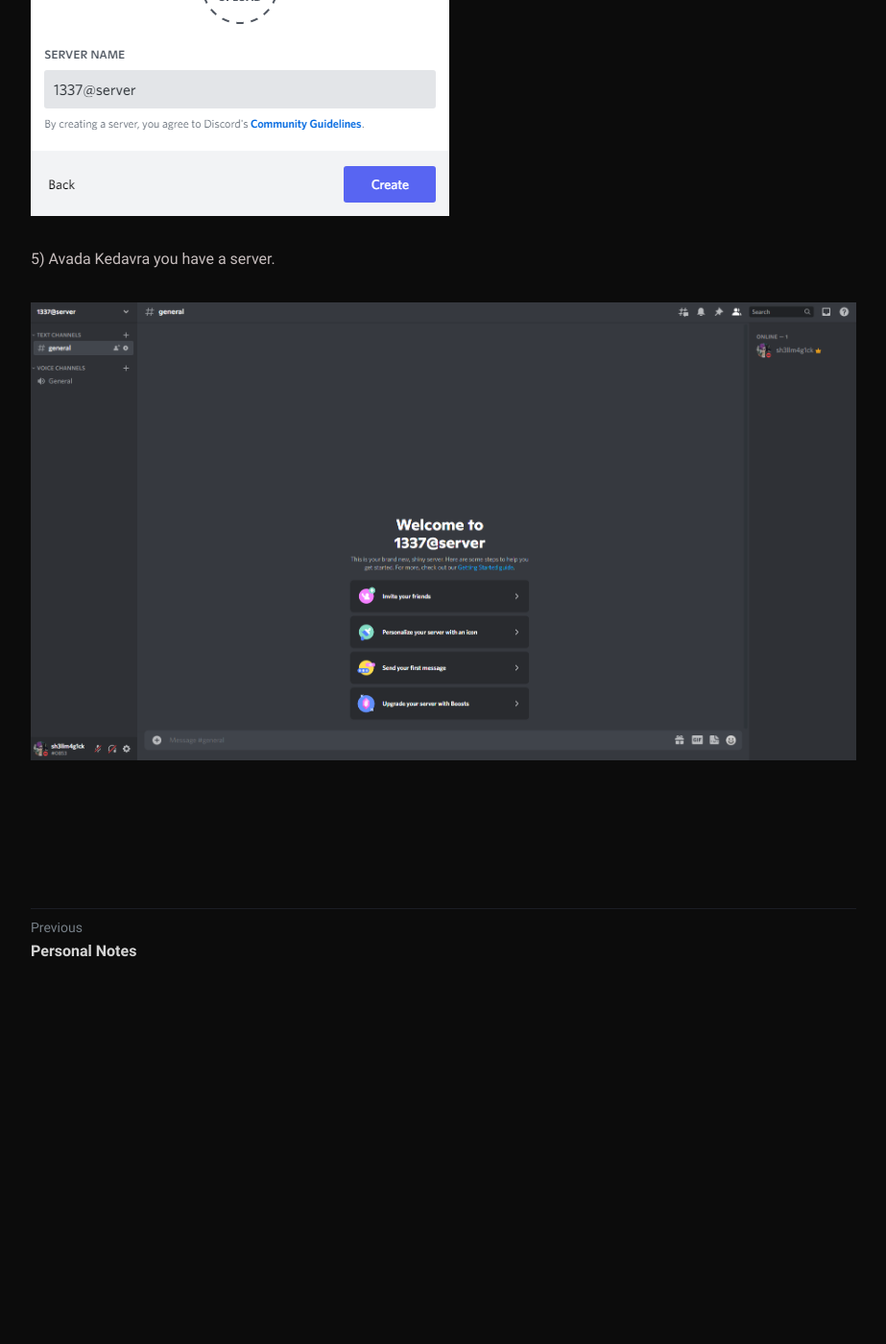
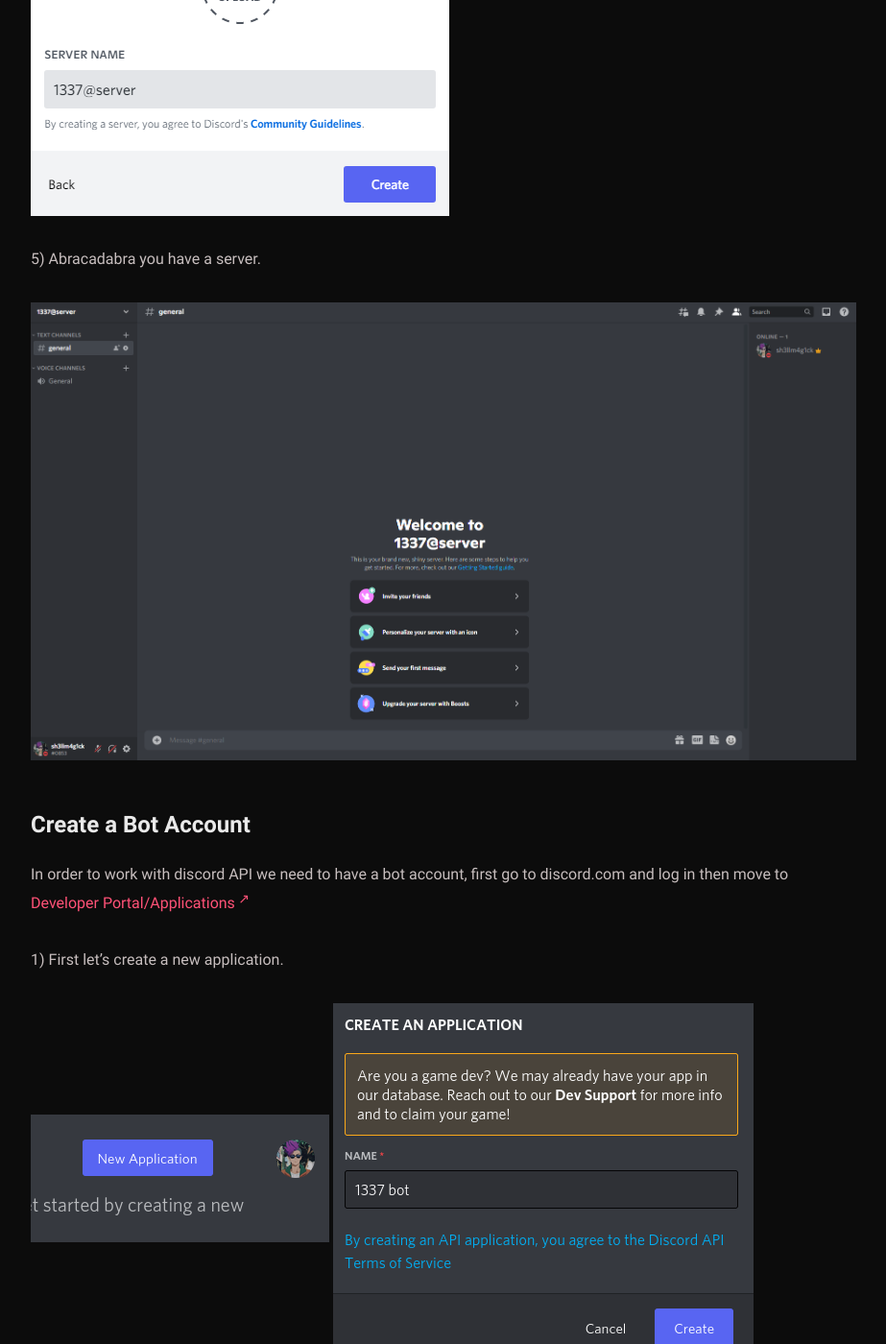
Before and after one commit to sh3llm4g1ck/sh3llm4g1ck.github.io, a Jekyll site: the page built from _posts/python-discord.py-bot-setup/2022-05-06-python-discord.py-bot-setup.md, in a window 1280 px wide and 1400 px high, scrolled down 2770 px. Shown: the whole window at 96% size, without its empty margins (178-1101 px from the left). Built offline with Jekyll 4.4.1, drawn with Linux system fonts in a browser that asks for light colours; before the commit the page ends 3782 px from its top, so only the background shows below that.

Commit message:
Update 2022-05-06-python-discord.py-bot-setup.md

```diff
--- a/_posts/python-discord.py-bot-setup/2022-05-06-python-discord.py-bot-setup.md
+++ b/_posts/python-discord.py-bot-setup/2022-05-06-python-discord.py-bot-setup.md
@@ -31,6 +31,15 @@ You can't do shit without a guild/server. I bet the majority already know how to
 
 ![](https://raw.githubusercontent.com/sh3llm4g1ck/sh3llm4g1ck.github.io/main/_posts/python-discord.py-bot-setup/images/4.png)
 
-5) Avada Kedavra you have a server.
+5) Abracadabra you have a server.
 
 ![](https://raw.githubusercontent.com/sh3llm4g1ck/sh3llm4g1ck.github.io/main/_posts/python-discord.py-bot-setup/images/5.png)
+
+# Create a Bot Account
+
+In order to work with discord API we need to have a bot account, first go to discord.com and log in then move to [Developer Portal/Applications](https://discord.com/developers/applications){:target="_blank"}
+
+1) First let's create a new application.
+
+![](https://raw.githubusercontent.com/sh3llm4g1ck/sh3llm4g1ck.github.io/main/_posts/python-discord.py-bot-setup/images/6.png)
+![](https://raw.githubusercontent.com/sh3llm4g1ck/sh3llm4g1ck.github.io/main/_posts/python-discord.py-bot-setup/images/7.png)
```
